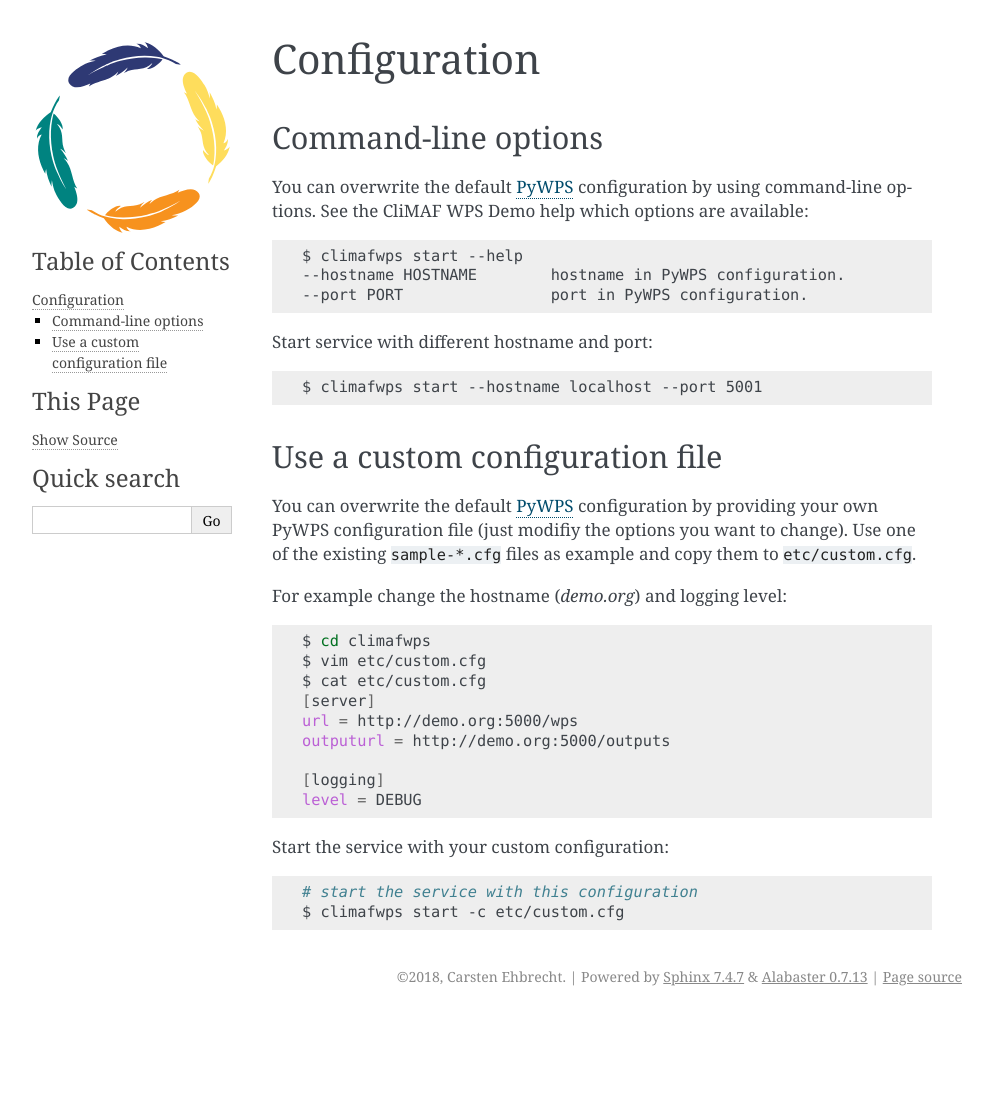
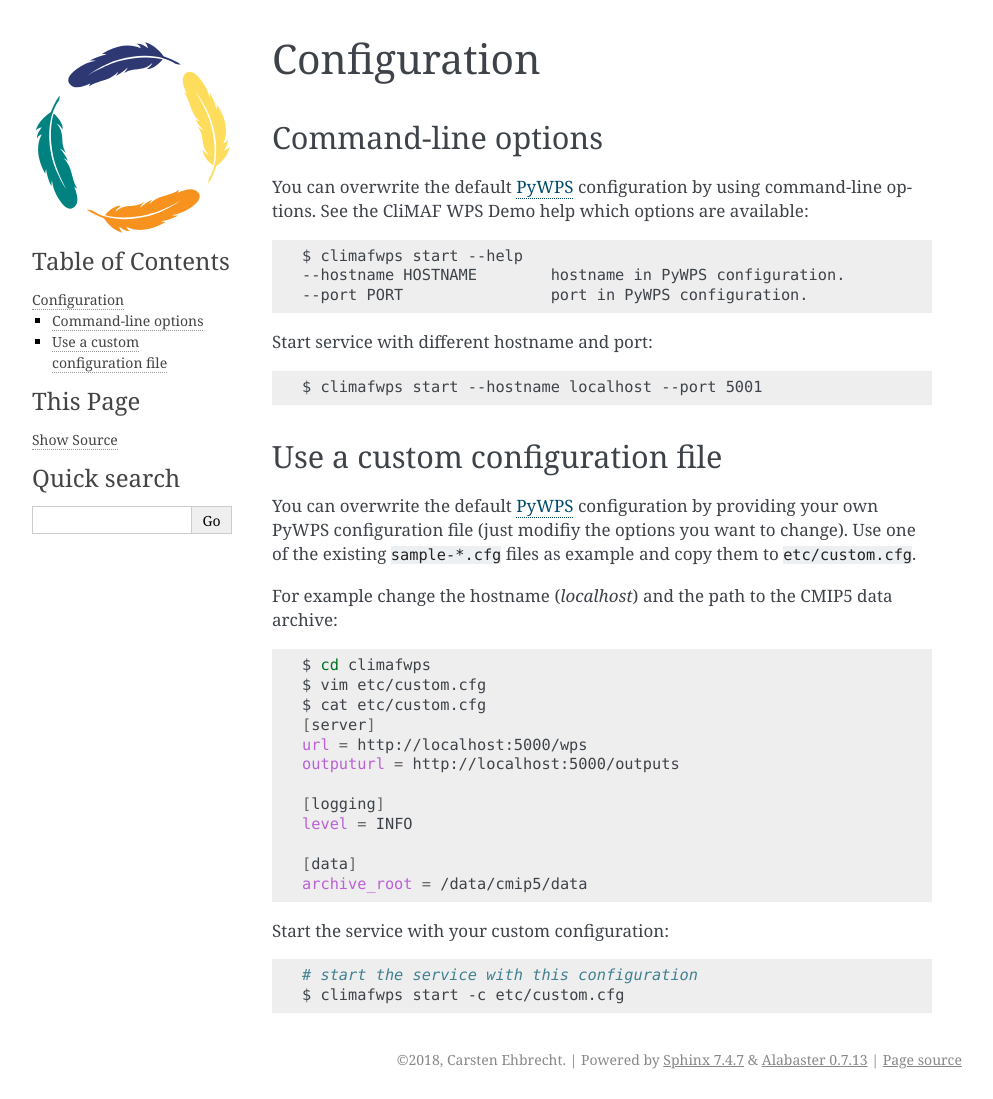
Before and after one commit to cp4cds/climaf-wps-demo, a Sphinx documentation site: the page built from docs/source/configuration.rst, in a window 1280 px wide. Shown: the whole page, without its empty margins (148-1141 px from the left). Built offline with Sphinx 7.4.7, drawn with Linux system fonts in a browser that asks for light colours; before the commit the page ends 1016 px from its top, so only the background shows below that.

Commit message:
Fix #1: configure cmip5 data pool

```diff
--- a/docs/source/configuration.rst
+++ b/docs/source/configuration.rst
@@ -24,7 +24,7 @@ You can overwrite the default `PyWPS`_ configuration by providing your own
 PyWPS configuration file (just modifiy the options you want to change).
 Use one of the existing ``sample-*.cfg`` files as example and copy them to ``etc/custom.cfg``.
 
-For example change the hostname (*demo.org*) and logging level:
+For example change the hostname (*localhost*) and the path to the CMIP5 data archive:
 
 .. code-block:: sh
 
@@ -32,11 +32,14 @@ For example change the hostname (*demo.org*) and logging level:
    $ vim etc/custom.cfg
    $ cat etc/custom.cfg
    [server]
-   url = http://demo.org:5000/wps
-   outputurl = http://demo.org:5000/outputs
+   url = http://localhost:5000/wps
+   outputurl = http://localhost:5000/outputs
 
    [logging]
-   level = DEBUG
+   level = INFO
+
+   [data]
+   archive_root = /data/cmip5/data
 
 Start the service with your custom configuration:
 
--- a/docs/source/installation.rst
+++ b/docs/source/installation.rst
@@ -71,6 +71,8 @@ Check the log files for errors:
 
    $ tail -f  pywps.log
 
+.. warning:: To be able to run the climaf processes you need to configure the CMIP5 data archive. At CEDA you can use ``climafwps start -c etc/ceda.cfg``.
+
 ... or do it the lazy way
 +++++++++++++++++++++++++
 
```
Also changed, not shown: other parts of docs/source/installation.rst (+1 -1 lines), 5 other files.
